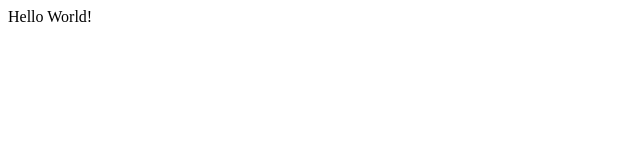
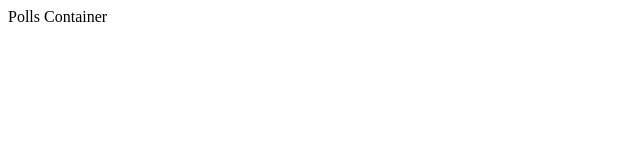
Before and after one commit to LuisCastilloKC/mlb_voting_app, a React (Create React App) app in the folder mlb_voting_frontend/: page / in a window 1280 px wide. Shown: the top 160 px of the page, without its empty margins (0-640 px from the left). Built offline with nearby package versions, Linux system fonts and the light colour scheme.

Commit message:
fix typo PollsAction

```diff
--- a/mlb_voting_frontend/src/components/PollsContainer.jsx
+++ b/mlb_voting_frontend/src/components/PollsContainer.jsx
@@ -1,6 +1,6 @@
 import React, { Component } from 'react';
 import { connect } from 'react-redux';
-import { fetchPolls } from '../pollsActions'
+import { fetchPolls } from '../actions/pollsActions'
 
 class PollsContainer extends Component {
     render(){
--- a/mlb_voting_frontend/src/components/app.jsx
+++ b/mlb_voting_frontend/src/components/app.jsx
@@ -1,9 +1,10 @@
 import React from 'react';
+import PollsContainer from './PollsContainer'
 
 const App = () => {
     return (
         <div>
-            Hello World!
+            <PollsContainer />
         </div>
     );
 };
```
